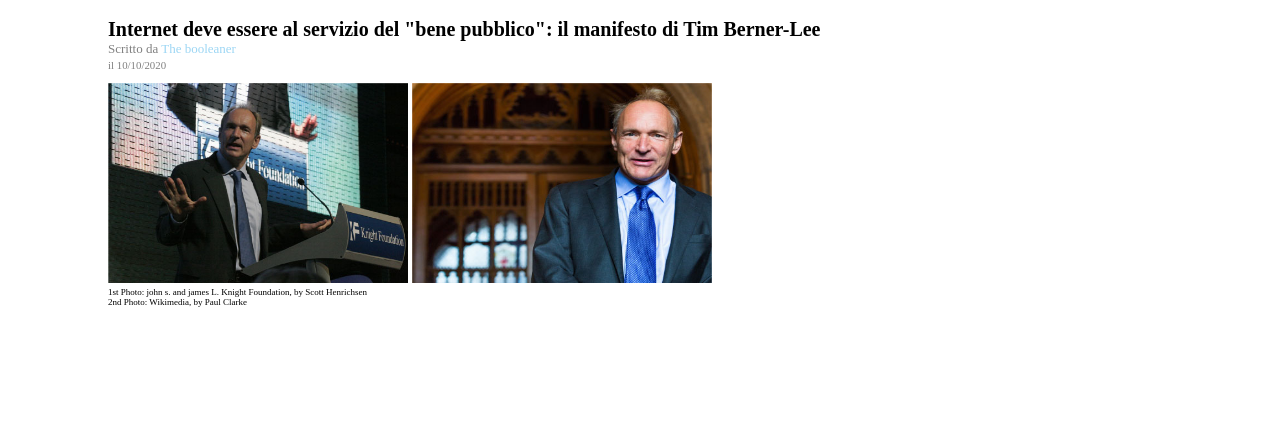
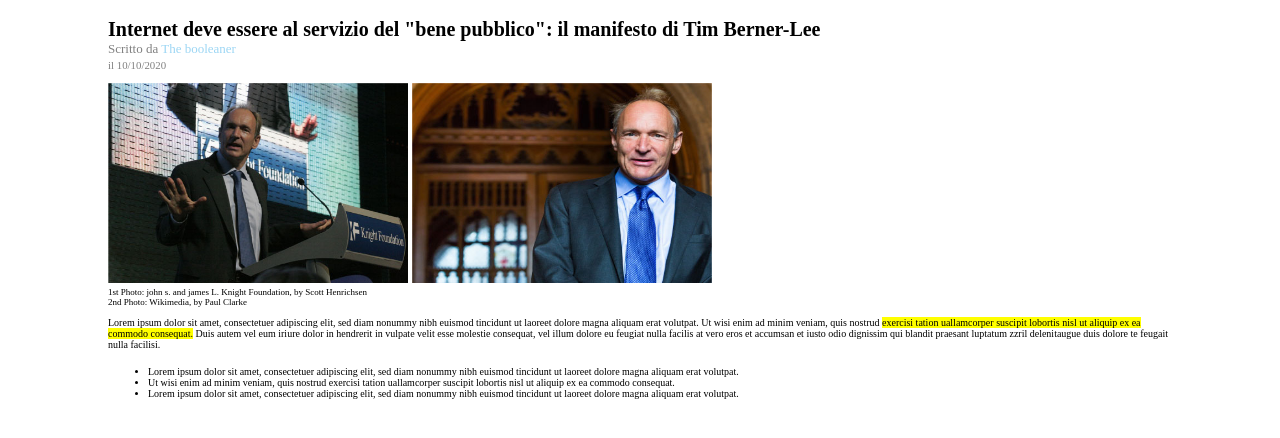
Before and after one commit to CristianMastro/html-css-booleaner, a plain HTML site: page index.html in a window 1280 px wide. Shown: the part 110-548 px from the top of the page. Drawn offline with Linux system fonts and the light colour scheme.

Commit message:
feat: add section text lorem

```diff
--- a/index.html
+++ b/index.html
@@ -24,8 +24,24 @@
             <img class="tim-foto" src="./img/tim-2.jpg" alt="tim-lough" srcset="">
             <p id="foto-editor">1st Photo: john s. and james L. Knight Foundation, by Scott Henrichsen <br>2nd Photo: Wikimedia, by Paul Clarke</p>
         </div>
-     <!--END TITLE-->
+    <!--END TITLE-->
 
+    <!--lorum text-->
+        <section id="lorem-section">
+            <p id="text-lorem">Lorem ipsum dolor sit amet, consectetuer adipiscing elit, sed diam nonummy nibh euismod tincidunt ut laoreet dolore magna aliquam erat volutpat. Ut wisi enim ad minim veniam, quis nostrud <span class="lorem-color">exercisi tation uallamcorper suscipit lobortis nisl ut aliquip ex ea commodo consequat.</span> Duis autem vel eum iriure dolor in hendrerit in vulpate velit esse molestie consequat, vel illum dolore eu feugiat nulla facilis at vero eros et accumsan et iusto odio dignissim qui blandit praesant luptatum zzril delenitaugue duis dolore te feugait nulla facilisi.</p>
+            <ul>
+                <li class="list-lorem">
+                    Lorem ipsum dolor sit amet, consectetuer adipiscing elit, sed diam nonummy nibh euismod tincidunt ut laoreet dolore magna aliquam erat volutpat.
+                </li>
+                <li class="list-lorem">
+                    Ut wisi enim ad minim veniam, quis nostrud exercisi tation uallamcorper suscipit lobortis nisl ut aliquip ex ea commodo consequat.
+                </li>
+                <li class="list-lorem">
+                    Lorem ipsum dolor sit amet, consectetuer adipiscing elit, sed diam nonummy nibh euismod tincidunt ut laoreet dolore magna aliquam erat volutpat.
+                </li>
+            </ul>
+        </section>
+    <!--END TEXT-->
 
     </main>
 </body>
--- a/style.css
+++ b/style.css
@@ -12,7 +12,6 @@ header {
 }
 
 .container-main{
-    height: 100px;
     margin: 0 100px;
 }
 
@@ -45,3 +44,20 @@ h1{
     font-size: xx-small;
     margin-top: 0;
 }
+
+#lorem-section {
+    margin: 0 100px;
+}
+
+.lorem-color {
+    background-color: yellow;
+}
+
+#text-lorem {
+    font-size: x-small;
+    margin-bottom: 10px;
+}
+
+.list-lorem {
+    font-size: x-small;
+}
```
